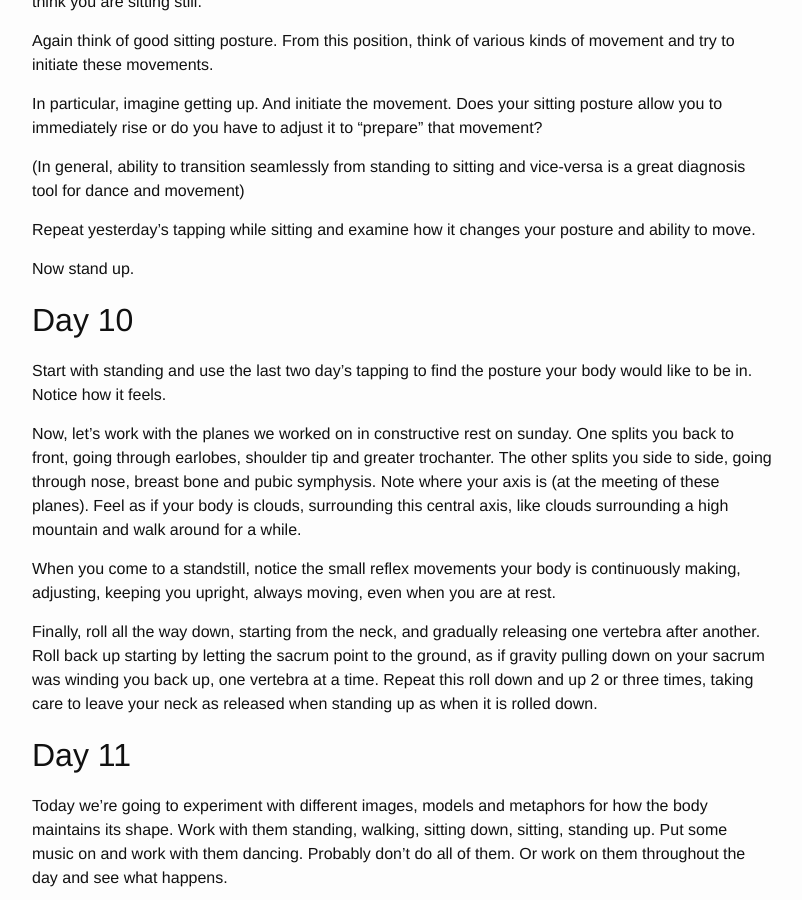
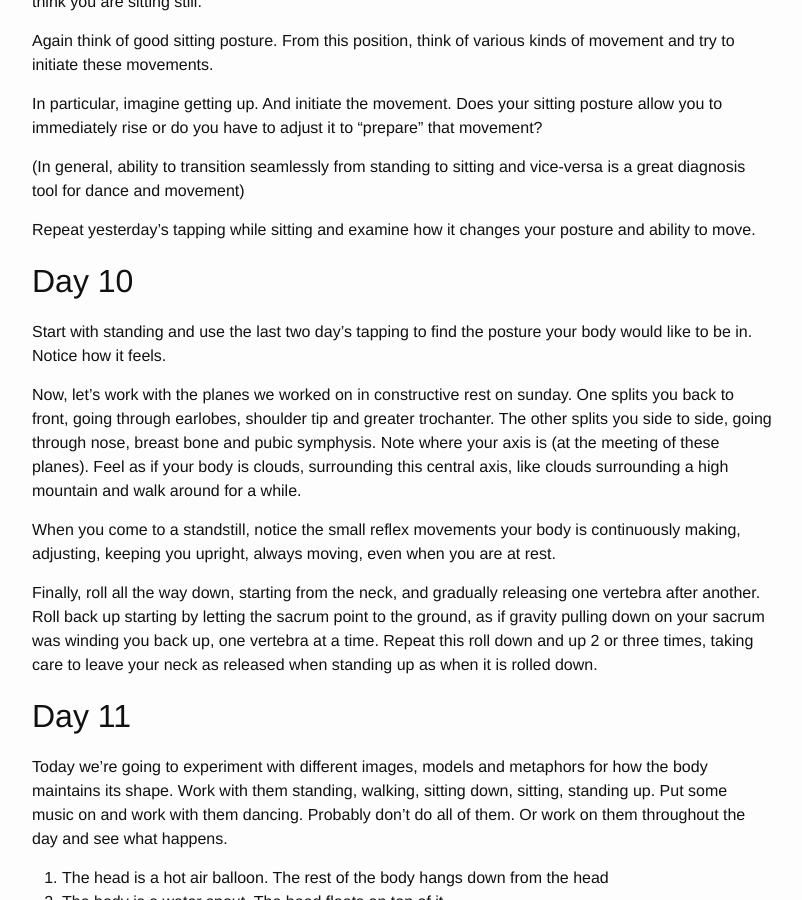
Before and after one commit to gregdyke/gregdyke.github.io, a Jekyll site: the page built from _posts/2016-06-11-100-days-of-franklin-week-2.md, in a window 1280 px wide and 900 px high, scrolled down 1653 px. Shown: the whole window, without its empty margins (238-1040 px from the left). Built offline with Jekyll 4.4.1, drawn with Linux system fonts in a browser that asks for light colours.

Commit message:
fixed typo week 2

```diff
--- a/_posts/2016-06-11-100-days-of-franklin-week-2.md
+++ b/_posts/2016-06-11-100-days-of-franklin-week-2.md
@@ -50,8 +50,6 @@ In particular, imagine getting up. And initiate the movement. Does your sitting
 (In general, ability to transition seamlessly from standing to sitting and vice-versa is a great diagnosis tool for dance and movement)
 
 Repeat yesterday's tapping while sitting and examine how it changes your posture and ability to move.
-
-Now stand up.
 
 ## Day 10
 
```
